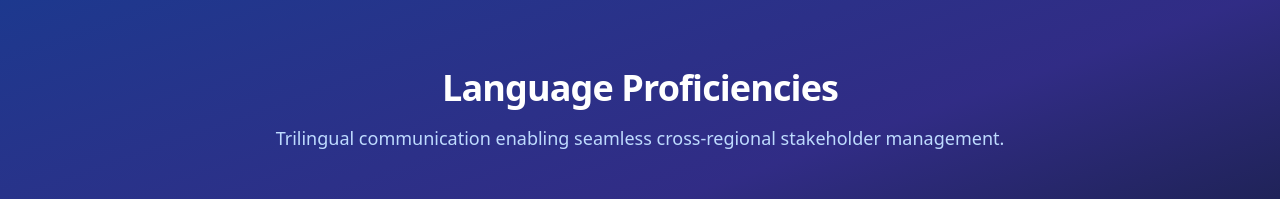
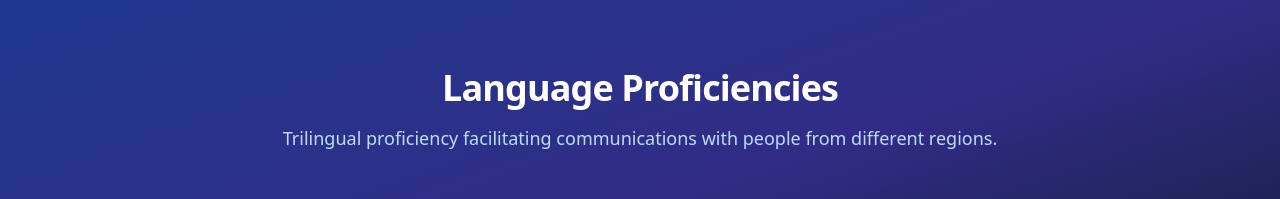
Before and after one commit to nizar-efk95/nizar-portfolio, a React (Vite) app: page / in a window 1280 px wide. Shown: the part 4100-4299 px from the top of the page. Built offline with nearby package versions, Linux system fonts and the light colour scheme.

Commit message:
Update language section description text

```diff
--- a/src/App.jsx
+++ b/src/App.jsx
@@ -545,7 +545,7 @@ function App() {
               Language Proficiencies
             </h2>
             <p className="text-blue-200 text-lg">
-              Trilingual communication enabling seamless cross-regional stakeholder management.
+              Trilingual proficiency facilitating communications with people from different regions.
             </p>
           </div>
 
```
